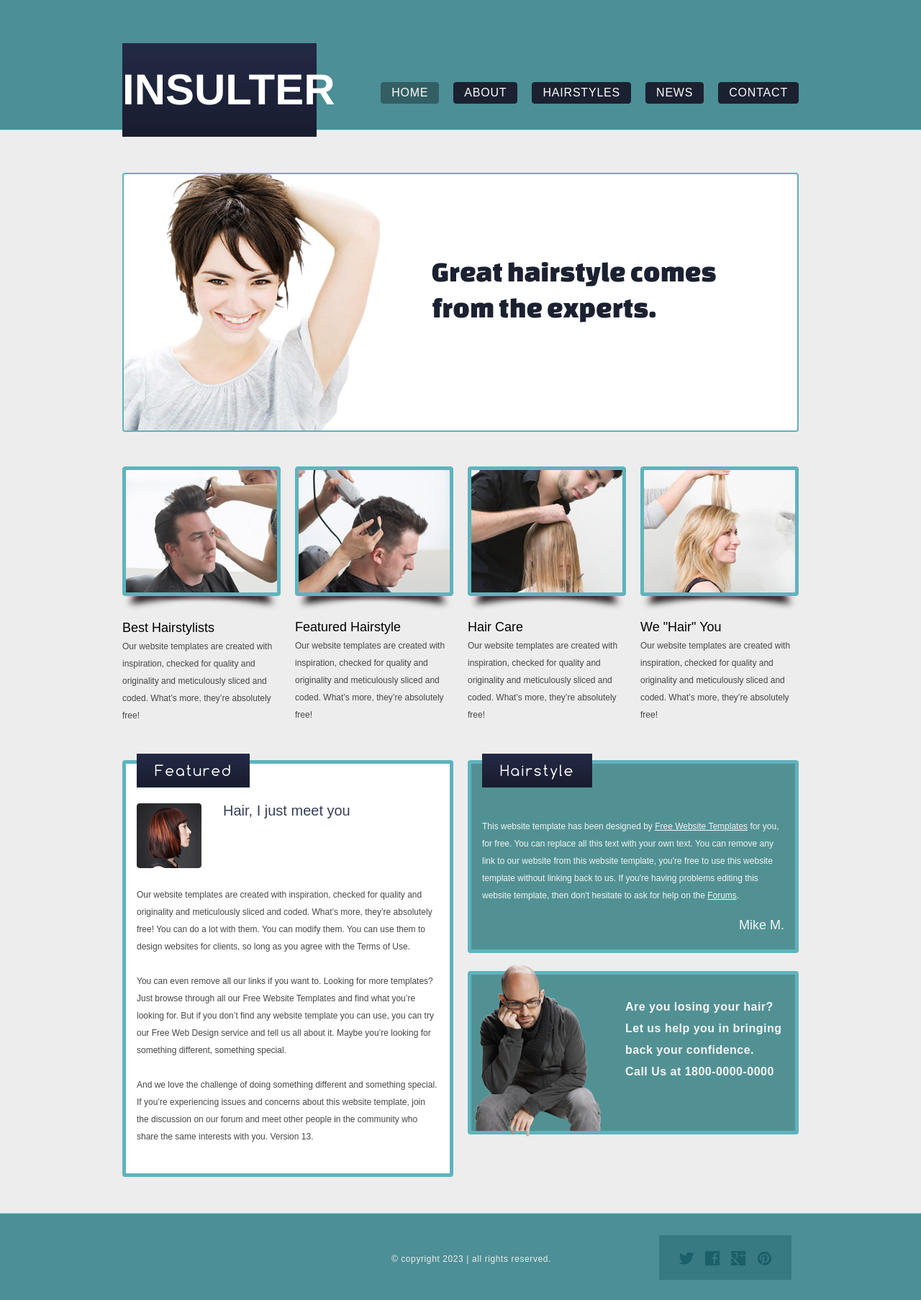
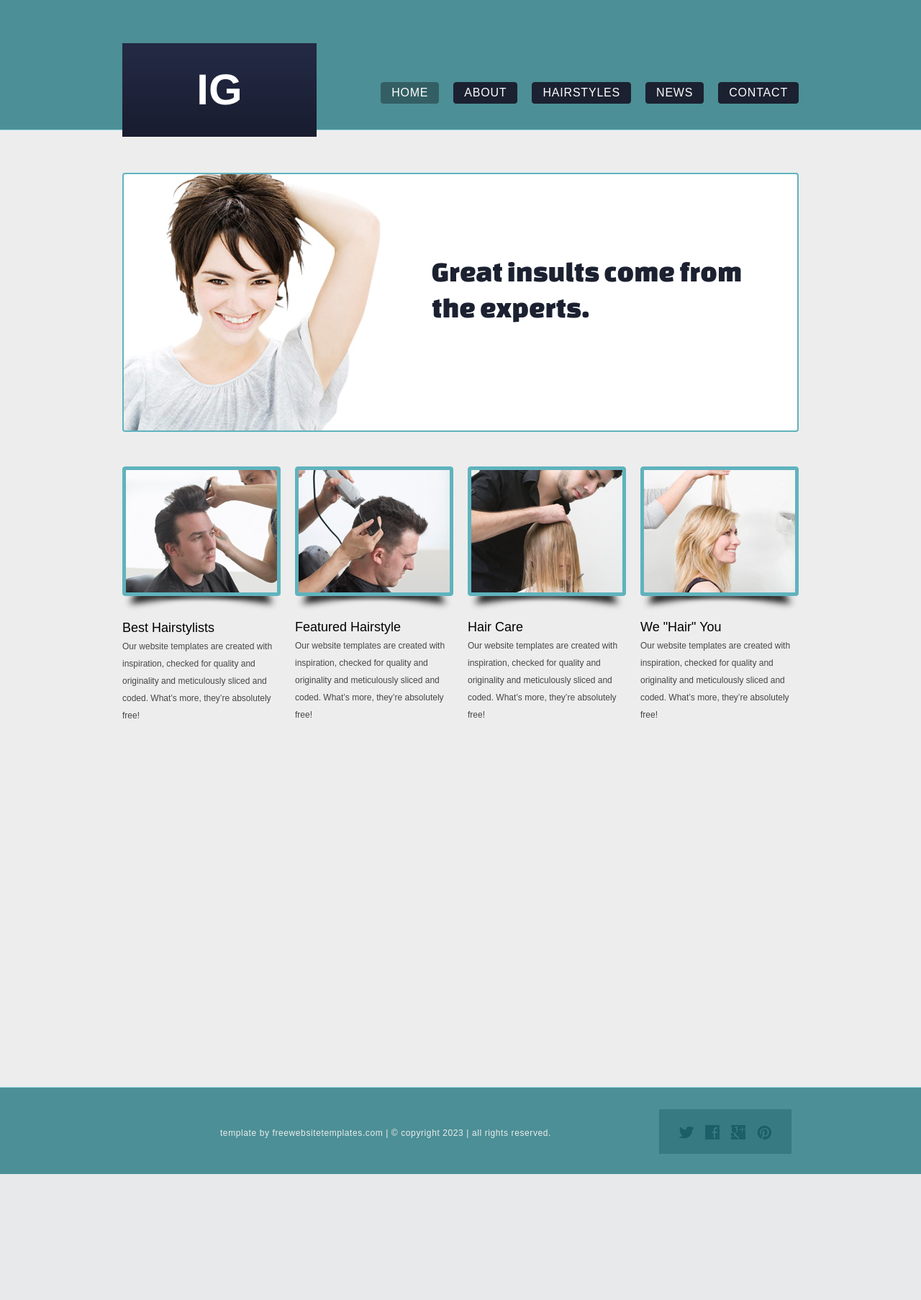
Before and after one commit to mbrown7/InsultGenerator, a Flask app: page / in a window 1280 px wide. Shown: the whole page at 72% size. After the commit the page ends 1631 px from the top, so only its background shows below. Run offline with Flask 2, Linux system fonts and the light colour scheme.

Commit message:
Small Changes

```diff
--- a/templates/index.html
+++ b/templates/index.html
@@ -32,37 +32,6 @@
 				</p>
 			</li>
 		</ul>
-		<div>
-			<div class="featured">
-				<h2>featured</h2>
-				<img src="{{ url_for('static', filename='img/featured.jpg') }}" alt="">
-				<h3>Hair, I just meet you</h3>
-				<p>
-					Our website templates are created with inspiration, checked for quality and originality and meticulously sliced and coded. What’s more, they’re absolutely free! You can do a lot with them. You can modify them. You can use them to design websites for clients, so long as you agree with the Terms of Use.
-				</p>
-				<p>
-					You can even remove all our links if you want to. Looking for more templates? Just browse through all our Free Website Templates and find what you’re looking for. But if you don’t find any website template you can use, you can try our Free Web Design service and tell us all about it. Maybe you’re looking for something different, something special.
-				</p>
-				<p>
-					And we love the challenge of doing something different and something special. If you’re experiencing issues and concerns about this website template, join the discussion on our forum and meet other people in the community who share the same interests with you. Version 13.
-				</p>
-			</div>
-			<div class="section">
-				<div class="article">
-					<h2>hairstyle</h2>
-					<p>
-						This website template has been designed by <a href="http://www.freewebsitetemplates.com/">Free Website Templates</a> for you, for free. You can replace all this text with your own text. You can remove any link to our website from this website template, you're free to use this website template without linking back to us. If you're having problems editing this website template, then don't hesitate to ask for help on the <a href="http://www.freewebsitetemplates.com/forums/">Forums</a>.
-					</p>
-					<a href="#">Mike M.</a>
-				</div>
-				<div class="newsletter">
-					<img src="{{ url_for('static', filename='img/skinhead.png') }}" alt="">
-					<p>
-						Are you losing your hair? Let us help you in bringing back your confidence. <span>Call Us at 1800-0000-0000</span>
-					</p>
-				</div>
-			</div>
-		</div>
 	</div>
 
 {% endblock %}
--- a/templates/layout.html
+++ b/templates/layout.html
@@ -11,7 +11,7 @@
 	<div id="header">
 		<div class="section">
 			<div class="logo">
-				<a href="index.html">Insulter</a>
+				<a href="index.html">IG</a>
 			</div>
 			<ul>
 				<li class="selected">
@@ -33,7 +33,7 @@
 		</div>
 		<div class="article">
 			<img src="{{ url_for('static', filename='img/great-hairstyle.jpg') }}" alt="">
-			<h1>Great hairstyle comes from the experts.</h1>
+			<h1>Great insults come from the experts.</h1>
 		</div>
 	</div>
     {% block content %}{% endblock %}
@@ -46,7 +46,7 @@
 				<a href="http://pinterest.com/fwtemplates/" id="pinterest">pinterest</a>
 			</div>
 			<p>
-				&copy; copyright 2023 | all rights reserved.
+				template by freewebsitetemplates.com | &copy; copyright 2023 | all rights reserved.
 			</p>
 		</div>
 	</div>
```
